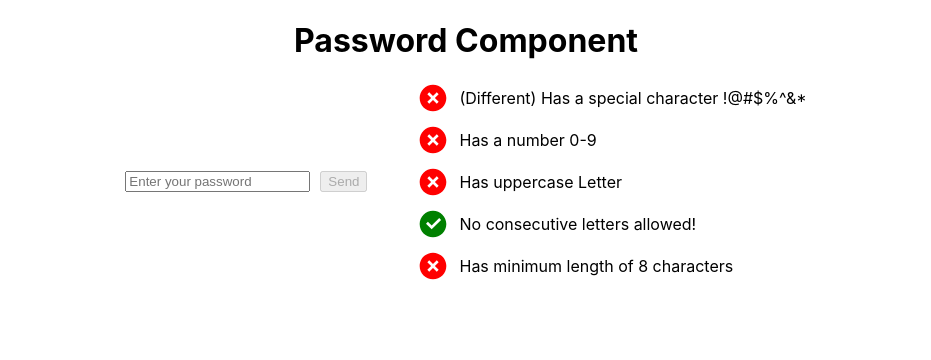
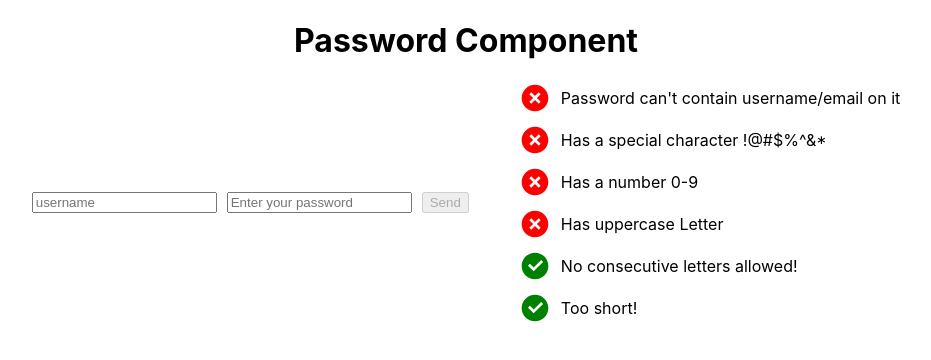
Before and after one commit to hgalvao98/password-validation, a React (Create React App) app: page / in a window 1280 px wide. Shown: the top 360 px of the page, without its empty margins (174-1105 px from the left). Built offline with nearby package versions, Linux system fonts and the light colour scheme.

Commit message:
added min length option, username check

```diff
--- a/src/App.js
+++ b/src/App.js
@@ -2,6 +2,7 @@ import React, { useState } from "react";
 import PasswordValidator from "./components/PasswordValidator";
 
 const App = () => {
+  const [username, setUsername] = useState();
   const [password, setPassword] = useState();
   const [isVerified, setIsVerified] = useState(false);
 
@@ -31,6 +32,12 @@ const App = () => {
         }}
       >
         <input
+          type="text"
+          placeholder="username"
+          value={username}
+          onChange={(e) => setUsername(e.target.value)}
+        />
+        <input
           type="password"
           placeholder="Enter your password"
           value={password}
@@ -38,14 +45,16 @@ const App = () => {
         />
         <button disabled={!isVerified}>Send</button>
         <PasswordValidator
+          username={username}
+          password={password}
           setIsVerified={setIsVerified}
-          password={password}
           options={[
+            "differentFromUser",
             "specialChar",
             "digit",
             "uppercase",
             "noConsecutiveLetters",
-            "minLength",
+            { minLength: 3 },
           ]}
           customMessages={customMessages}
           customStyles={customStyles}
--- a/src/components/PasswordValidator/index.js
+++ b/src/components/PasswordValidator/index.js
@@ -5,11 +5,12 @@ import ErrorIcon from "./icons/ErrorIcon";
 import RightIcon from "./icons/RightIcon";
 
 const initialMessages = {
+  differentFromUser: "Password can't contain username/email on it",
   specialChar: "Has a special character !@#$%^&*",
   digit: "Has a number 0-9",
   uppercase: "Has uppercase Letter",
   noConsecutiveLetters: "No consecutive letters allowed!",
-  minLength: "Has minimum length of 8 characters",
+  minLength: "Too short!",
 };
 
 const initialStyles = {
@@ -19,20 +20,59 @@ const initialStyles = {
   errorItem: {},
 };
 
+//check if customMessages being passed match with options/initialMessages
+const getMessages = (options, customMessages) => {
+  let messages = { ...initialMessages };
+  if (options.length > Object.entries(customMessages).length) {
+    for (let i = 0; i < options.length; i++) {
+      if (
+        customMessages[options[i]] === "" ||
+        customMessages[options[i]] === undefined
+      ) {
+        messages[options[i]] = initialMessages[options[i]];
+      }
+    }
+  } else {
+    messages = customMessages;
+  }
+  return messages;
+};
+
 const PasswordValidator = ({
   setIsVerified,
+  username = "",
   password = "",
   options,
   customStyles = initialStyles,
-  customMessages = initialMessages,
+  customMessages = { ...initialMessages },
 }) => {
   const [errors, setErrors] = useState({});
   const [isVerified, setIsVerifiedInternal] = useState(false);
+  const [minRequired, setMinRequired] = useState();
+
+  const messages = getMessages(options, customMessages);
+
+  const containsMinLength = useCallback(() => {
+    for (let i = 0; i < options.length; i++) {
+      if (options[i].minLength !== undefined) {
+        setMinRequired(options[i].minLength);
+        return true;
+      }
+    }
+  }, [options]);
 
   const validatePassword = useCallback(() => {
     const newErrors = {};
     let isValid = true;
 
+    if (options.includes("differentFromUser")) {
+      let user = username.toLowerCase();
+      if (username.includes("@")) {
+        user = user.split("@")[0];
+      }
+      newErrors.differentFromUser = password.toLowerCase().includes(user);
+      isValid = isValid && !newErrors.differentFromUser;
+    }
     if (options.includes("specialChar")) {
       newErrors.specialChar = !/[!@#$%^&*]/.test(password);
       isValid = isValid && !newErrors.specialChar;
@@ -49,8 +89,8 @@ const PasswordValidator = ({
       newErrors.noConsecutiveLetters = /([a-z])\1/.test(password);
       isValid = isValid && !newErrors.noConsecutiveLetters;
     }
-    if (options.includes("minLength")) {
-      newErrors.minLength = password.length < 8;
+    if (containsMinLength()) {
+      newErrors.minLength = password.length < minRequired;
       isValid = isValid && !newErrors.minLength;
     }
 
@@ -75,12 +115,12 @@ const PasswordValidator = ({
               {value ? (
                 <span className="error-item">
                   <ErrorIcon />
-                  {customMessages[key]}
+                  {messages[key]}
                 </span>
               ) : (
                 <span className="error-item">
                   <RightIcon />
-                  {customMessages[key]}
+                  {messages[key]}
                 </span>
               )}
             </li>
```
